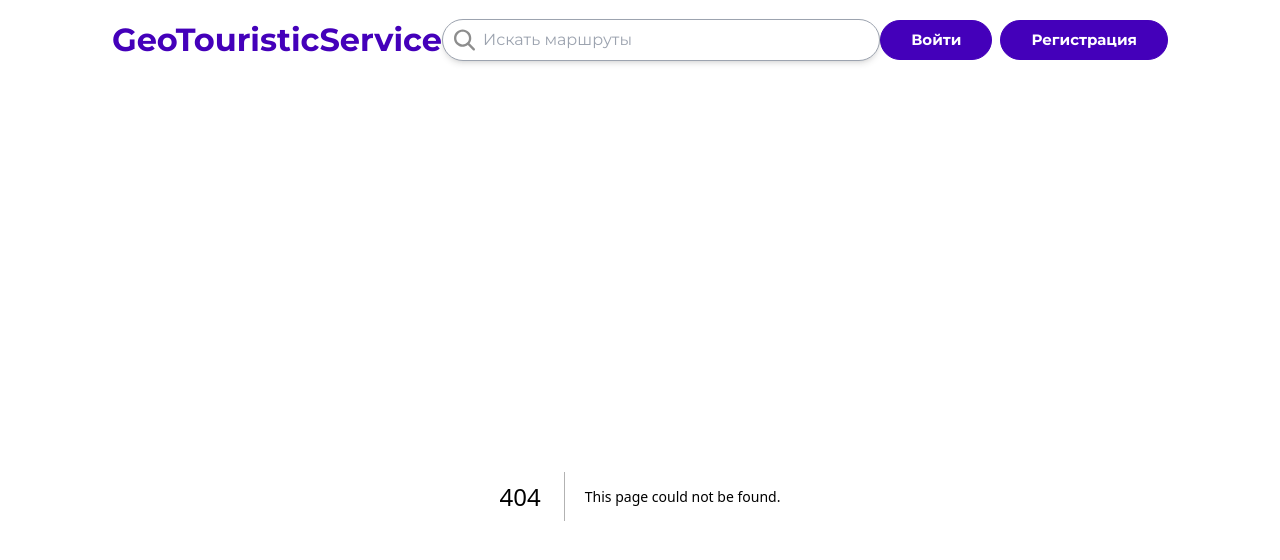
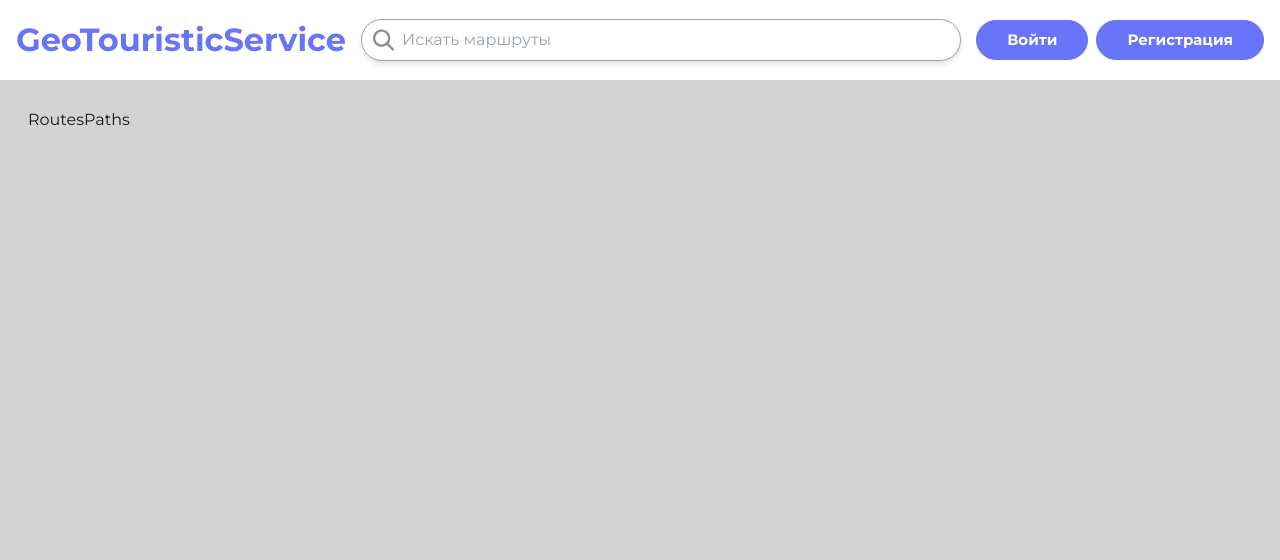
Before and after one commit to ligets/technostrelka, a Next.js app in the folder frontend/: page /routesPaths in a window 1280 px wide. Before the commit this address had no page. Shown: the top 560 px of the page. Built offline with nearby package versions, Linux system fonts and the light colour scheme.

Commit message:
Sketch home 2

```diff
--- a/frontend/app/layout.jsx
+++ b/frontend/app/layout.jsx
@@ -5,6 +5,7 @@ import "./globals.css";
 import { motion } from "framer-motion";
 import Login from "@/app/authorization/login/page";
 import Register from "@/app/authorization/register/page";
+import Link from "next/link";
 
 const montserrat = Montserrat({
     variable: "--font-montserrat-sans",
@@ -26,11 +27,12 @@ export default function RootLayout({ children }) {
 
     return (
         <html lang="en" className={montserrat.variable} >
-        <body className="antialiased font-montserrat w-[85%] mx-auto">
-        <header className="flex items-center justify-between p-4">
-                    <span className="text-[#4400BA] text-[32px] font-bold">
+        <body className="antialiased font-montserrat ">
+        <header className="flex items-center justify-between p-4 bg-[#fff]">
+                    <Link className="text-[#6874f9] text-[32px] font-bold"
+                    href="/">
                         GeoTouristicService
-                    </span>
+                    </Link>
 
             <div className="flex items-center gap-2 w-[600px] relative">
                 <div className="absolute left-3">
@@ -48,13 +50,13 @@ export default function RootLayout({ children }) {
             <div className="flex gap-2">
                 <button
                     onClick={() => { setIsLoginForm(true); openModal(); }}
-                    className="rounded-[25px] py-[0.5em] px-[2em] bg-[#4400BA] text-white text-[15px] font-bold border-[1px] border-[#4400BA] hover:bg-transparent hover:text-indigo-800 transition-all duration-300"
+                    className="rounded-[25px] py-[0.5em] px-[2em] bg-[#6874f9] text-white text-[15px] font-bold border-[1px] border-[#6874f9] hover:bg-transparent hover:text-blue-600 transition-all duration-300"
                 >
                     Войти
                 </button>
                 <button
                     onClick={() => { setIsLoginForm(false); openModal(); }}
-                    className="rounded-[25px] py-[0.5em] px-[2em] bg-[#4400BA] text-white text-[15px] font-bold border-[1px] border-[#4400BA] hover:bg-transparent hover:text-indigo-800 transition-all duration-300"
+                    className="rounded-[25px] py-[0.5em] px-[2em] bg-[#6874f9] text-white text-[15px] font-bold border-[1px] border-[#6874f9] hover:bg-transparent hover:text-blue-600 transition-all duration-300"
                 >
                     Регистрация
                 </button>
@@ -71,7 +73,7 @@ export default function RootLayout({ children }) {
             </>
         )}
 
-        <main className="p-4">{children}</main>
+        <main className="p-7">{children}</main>
         </body>
         </html>
     );
--- a/frontend/app/page.jsx
+++ b/frontend/app/page.jsx
@@ -1,4 +1,5 @@
 import Image from "next/image";
+import Link from "next/link";
 
 export default function Home() {
   return (
@@ -6,47 +7,48 @@ export default function Home() {
       <div className="flex items-center justify-between  w-[92%] ">
       <div className="flex flex-col justify-between w-[40%]">
         <div className="pb-[2em]">
-          <div className="w-[60%] pb-[1em]">
-            <h1 className=" text-[#000] text-[42px] font-bold whitespace-pre-wrap">Туристические
+          <div className="w-[90%] pb-[1em]">
+            <h1 className=" text-[#000] text-[80px] font-bold whitespace-pre-wrap">Туристические
             маршруты по
             России с</h1>
-            <h1 className="text-[#4400BA] text-[45px] font-bold">GeoTouristicService</h1>
+            <h1 className="text-[#6874f9] text-[80px] font-bold">GeoTouristicService</h1>
           </div>
-          <p className="text-[#000] text-[18px] font-light">Прокладывай маршрут, изменяй приватность, делись с друзьями!</p>
+          <p className="text-[#000] text-[32px] font-light">Прокладывай маршрут, изменяй приватность, делись с друзьями!</p>
         </div>
         <div className="pt-[1em] pb-[1em] flex items-center gap-[1em]">
-          <a
-          className="rounded-[25px] py-[1em] px-[2em] bg-[#4400BA] text-white text-[15px] font-bold border-[1px] border-[#4400BA] hover:bg-transparent hover:text-indigo-800 transition-all duration-300" href=""
-          >Маршруты</a>
-          <a
-          className="rounded-[25px] py-[1em] px-[2em] bg-[#4400BA] text-white text-[15px] font-bold border-[1px] border-[#4400BA] hover:bg-transparent hover:text-indigo-800 transition-all duration-300" href=""
-          >Маршруты рядом</a>
+          <Link
+          className="rounded-[25px] py-[1em] px-[4em] bg-[#6874f9] text-white text-[15px] font-bold border-[1px] border-[#6874f9] hover:bg-transparent hover:text-blue-600 transition-all duration-300"
+          href="routesPaths"
+          >Маршруты</Link>
+          <Link
+          className="rounded-[25px] py-[1em] px-[4em] bg-[#6874f9] text-white text-[15px] font-bold border-[1px] border-[#6874f9] hover:bg-transparent hover:text-blue-600 transition-all duration-300" href=""
+          >Маршруты рядом</Link>
         </div>
       </div>
 
       <div className="flex flex-col gap-[6em] w-[40%]">
         <div className="flex justify-between">
           <div className="flex flex-col justify-between">
-            <img src="" alt="" className=" w-[300px] h-[200px]"/>
-            <img src="" alt="" className=" w-[300px] h-[200px]" />
+            <Image src="" alt="" className=" w-[300px] h-[200px]"/>
+            <Image src="" alt="" className=" w-[300px] h-[200px]" />
           </div>
-          <img src="" alt="" className="rounded-[36px] w-[242px] h-[461px]"/>
+          <Image src="" alt="" className="rounded-[36px] w-[242px] h-[461px]"/>
         </div>
 
-        <div className="flex items-center justify-between rounded-[15px] p-[20px_17px] shadow-[0_4px_5px_2px_rgba(0,0,0,0.1)] bg-white">
+        <div className="flex items-center justify-between rounded-[15px] p-[20px_17px]  shadow-[3px_4px_4px_2px_rgba(0,0,0,0.25)] bg-white">
           <div className="flex flex-col items-start justify-center">
-            <h1 className="text-[#4400BA] text-[40px] font-bold">98%</h1>
-            <p className="text-[#000] text-[15px] font-medium">Clients satisfied</p>
+            <h1 className="text-[#6874f9] text-[48px] font-bold">98%</h1>
+            <p className="text-[#000] text-[15px] font-medium">Довольных клиентов</p>
           </div>
 
           <div className="flex flex-col items-start justify-center">
-            <h1 className="text-[#4400BA] text-[40px] font-bold">75</h1>
-            <p className="text-[#000] text-[15px] font-medium">Clients satisfied</p>
+            <h1 className="text-[#6874f9] text-[48px] font-bold">10000</h1>
+            <p className="text-[#000] text-[15px] font-medium">Часов маршрутов</p>
           </div>
 
           <div className="flex flex-col items-start justify-center">
-            <h1 className="text-[#4400BA] text-[40px] font-bold">104</h1>
-            <p className="text-[#000] text-[15px] font-medium">Clients satisfied</p>
+            <h1 className="text-[#6874f9] text-[48px] font-bold">20</h1>
+            <p className="text-[#000] text-[15px] font-medium">Разновидностей</p>
           </div>
         </div>
       </div>
--- /dev/null
+++ b/frontend/app/routesPaths/page.jsx
@@ -0,0 +1,8 @@
+
+export default function RoutesPaths() {
+    return (
+        <div>
+            <h1>RoutesPaths</h1>
+        </div>
+    );
+}
```
